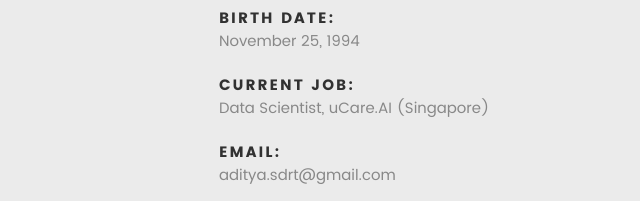
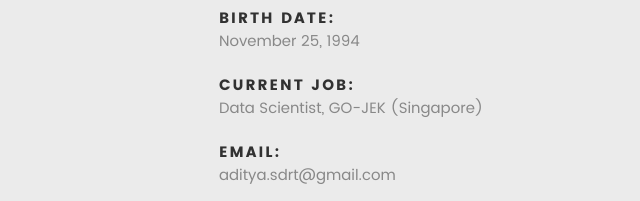
Before and after one commit to AdityaSidharta/adityasidharta.github.io, a plain HTML site: page index.html in a window 1280 px wide. Shown: the part 1398-1599 px from the top of the page, 16-656 px from the left. Drawn offline with Linux system fonts and the light colour scheme; files whose address does not match are found by name.

Commit message:
Update index.html

```diff
--- a/index.html
+++ b/index.html
@@ -140,7 +140,7 @@
    				</li>
    				<li>
    					<strong>Current Job:</strong>
-   					<span>Data Scientist, uCare.AI (Singapore)</span>
+   					<span>Data Scientist, GO-JEK (Singapore)</span>
    				</li>
    				<li>
    					<strong>Email:</strong>
```
